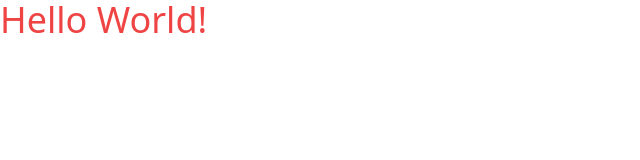
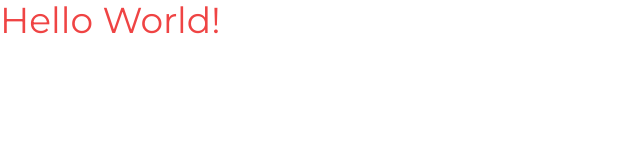
Before and after one commit to dickofn/nuxt-starter-template, a Nuxt app: page / in a window 1280 px wide. Shown: the top 160 px of the page, without its empty margins (0-640 px from the left). Built offline with nearby package versions, Linux system fonts and the light colour scheme.

Commit message:
fix: use nuxt google font

```diff
--- a/tailwind.config.ts
+++ b/tailwind.config.ts
@@ -7,7 +7,7 @@ export default <Partial<Config>>{
   theme: {
     extend: {
       fontFamily: {
-        sans: ["Avenir Next", ...defaultTheme.fontFamily.sans],
+        sans: ["Montserrat", ...defaultTheme.fontFamily.sans],
       },
       colors: {
         primary: { ...colors.red, DEFAULT: colors.red[500] },
```
